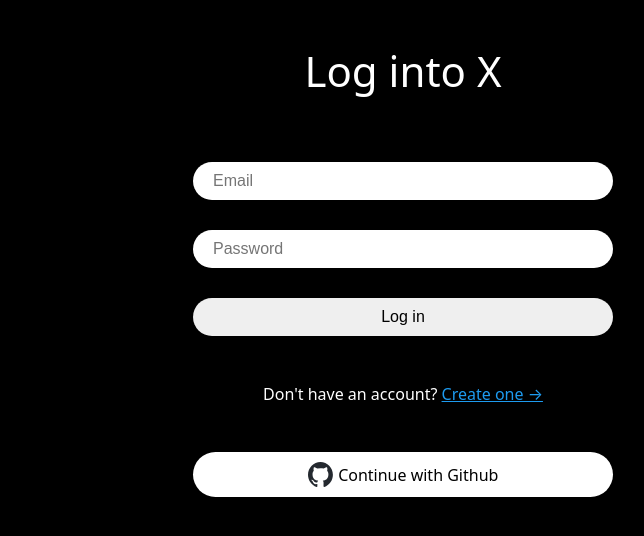
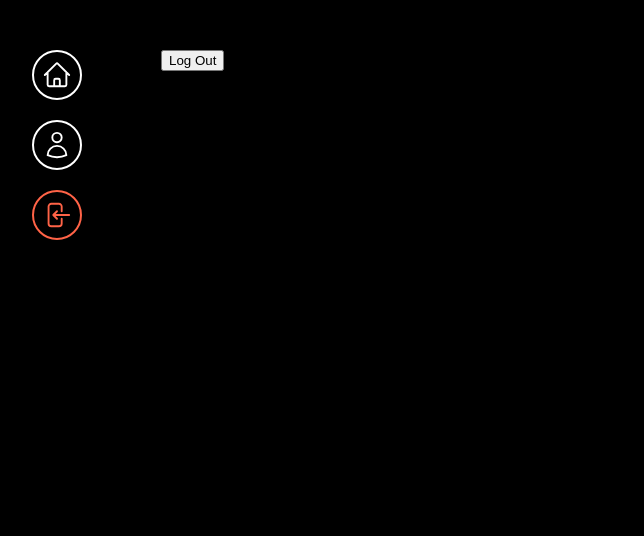
Before and after one commit to bluemoon983/NODEJS, a React (Vite) app: page / in a window 1280 px wide. Before the commit this address led to /login. Shown: the top 536 px of the page, without its empty margins (237-881 px from the left). Built offline with nearby package versions, Linux system fonts and the light colour scheme.

Commit message:
navigation bar

```diff
--- a/src/App.tsx
+++ b/src/App.tsx
@@ -9,22 +9,19 @@
 import { useState, useEffect } from 'react';
 import LoadingScreen from './components/loading-screen';
 import { auth } from './firebase';
-import ProtectedRoute from './components/protected-route';
 
 const router = createBrowserRouter([
   {
     path: "/",
-    element:
-    <ProtectedRoute>
-      <Layout />
-    </ProtectedRoute>,
+    element: <Layout />,
+    errorElement: <div>페이지를 찾을 수 없습니다.</div>,
     children: [
       {
-        path:"",
-        element: <Home/>,
+        path: "",
+        element: <Home />,
       },
       {
-        path: " profile",
+        path: "profile",
         element: <Profile />,
       }
     ],
--- a/src/components/github-button.tsx
+++ b/src/components/github-button.tsx
@@ -31,6 +31,7 @@
             const provider = new GithubAuthProvider();
             await signInWithPopup(auth, provider);
             navigate("/");
+
         } catch (error) {
             console.error(error);
         }
--- a/src/components/layout.tsx
+++ b/src/components/layout.tsx
@@ -1,10 +1,84 @@
-import { Outlet } from "react-router-dom";
+import { Link, Outlet, useNavigate } from "react-router-dom";
+import styled from "styled-components";
+import { auth } from "../firebase";
+
+const Wrapper = styled.div`
+    display: grid;
+    gap: 20px;
+    grid-template-columns: 1fr 4fr;
+    padding: 50px 0px;
+    width: 100%;
+    max-width: 860px;
+
+`;
+
+const Menu = styled.div`
+    display: flex;
+    flex-direction: column;
+    align-items: center;
+    gap: 20px;
+
+`;
+
+const MenuItem = styled.div`
+    cursor: pointer;
+    display: flex;
+    align-items: center;
+
+    justify-content: center;
+    border: 2px solid white;
+    height: 50px;
+    width: 50px;
+    border-radius: 50%;
+
+    svg {
+        width: 30px;
+        height: 30px;
+        stroke: white;
+        fill: none;
+    }
+
+    &.log-out {
+        border-color: tomato;
+        svg {
+            stroke: tomato;
+        }
+    }
+`;
 
 export default function Layout() {
+    const navigate = useNavigate();
+    const onLogOut = () => {
+        const ok = confirm("로그아웃 하실?");
+        if(ok){
+            auth.signOut();
+            navigate("/login");
+        }
+    };
     return (
-    <>
-
+    <Wrapper>
+        <Menu>
+            <Link to="/">
+            <MenuItem>
+                    <svg xmlns="http://www.w3.org/2000/svg" fill="none" viewBox="0 0 24 24" strokeWidth={1.5} stroke="currentColor" className="size-6">
+                        <path strokeLinecap="round" strokeLinejoin="round" d="m2.25 12 8.954-8.955c.44-.439 1.152-.439 1.591 0L21.75 12M4.5 9.75v10.125c0 .621.504 1.125 1.125 1.125H9.75v-4.875c0-.621.504-1.125 1.125-1.125h2.25c.621 0 1.125.504 1.125 1.125V21h4.125c.621 0 1.125-.504 1.125-1.125V9.75M8.25 21h8.25" />
+                    </svg>
+                </MenuItem>
+            </Link>
+            <Link to ="/profile">
+                <MenuItem>
+                    <svg xmlns="http://www.w3.org/2000/svg" fill="none" viewBox="0 0 24 24" strokeWidth={1.5} stroke="currentColor" className="size-6">
+                        <path strokeLinecap="round" strokeLinejoin="round" d="M15.75 6a3.75 3.75 0 1 1-7.5 0 3.75 3.75 0 0 1 7.5 0ZM4.501 20.118a7.5 7.5 0 0 1 14.998 0A17.933 17.933 0 0 1 12 21.75c-2.676 0-5.216-.584-7.499-1.632Z" />
+                    </svg>
+                </MenuItem>
+            </Link>
+            <MenuItem onClick={onLogOut} className="log-out">
+                <svg xmlns="http://www.w3.org/2000/svg" fill="none" viewBox="0 0 24 24" strokeWidth={1.5} stroke="currentColor" className="size-6">
+                    <path strokeLinecap="round" strokeLinejoin="round" d="M15.75 9V5.25A2.25 2.25 0 0 0 13.5 3h-6a2.25 2.25 0 0 0-2.25 2.25v13.5A2.25 2.25 0 0 0 7.5 21h6a2.25 2.25 0 0 0 2.25-2.25V15M12 9l-3 3m0 0 3 3m-3-3h12.75" />
+                </svg>
+            </MenuItem>
+        </Menu>
         <Outlet />
-    </>
+    </Wrapper>
     )
 }
--- a/src/routes/create-account.tsx
+++ b/src/routes/create-account.tsx
@@ -37,6 +37,7 @@
                 displayName: name,
             });
             navigate("/");
+
         }catch(e){
             if(e instanceof FirebaseError){
                 setError(e.message);
```
